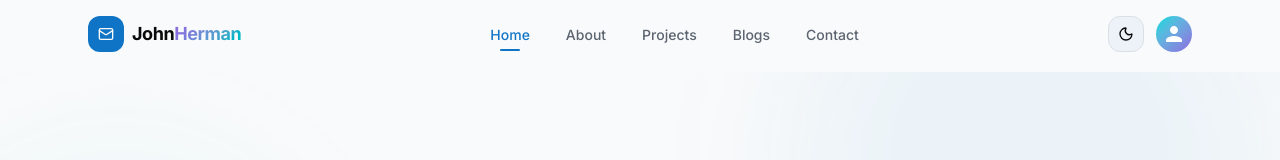
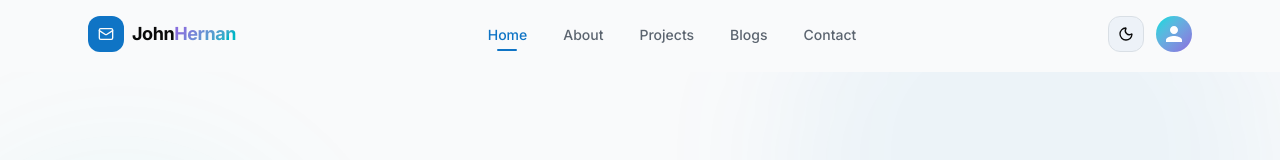
Before and after one commit to Licami143/sirarielproject, a Next.js app: page / in a window 1280 px wide. Shown: the top 160 px of the page. Built offline with nearby package versions, Linux system fonts and the light colour scheme.

Commit message:
Correct typo in navbar name from 'Herman' to 'Hernan'

```diff
--- a/components/navbar.tsx
+++ b/components/navbar.tsx
@@ -60,7 +60,7 @@ export function Navbar() {
             <Mail className="h-4 w-4" />
           </div>
           <span className="text-lg font-bold tracking-tight">
-            John<span className="gradient-text">Herman</span>
+            John<span className="gradient-text">Hernan</span>
           </span>
         </Link>
 
```
